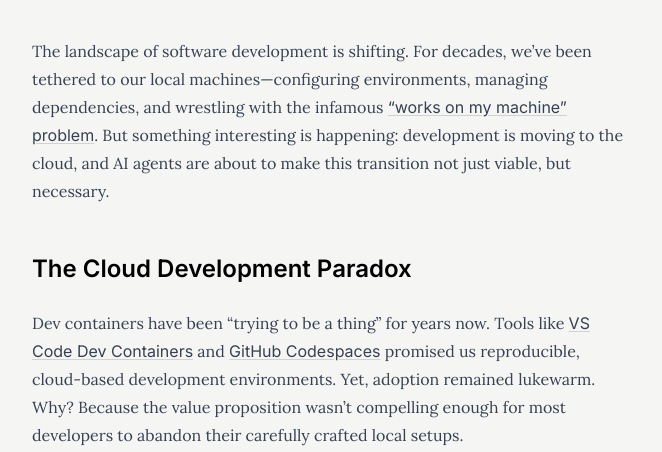
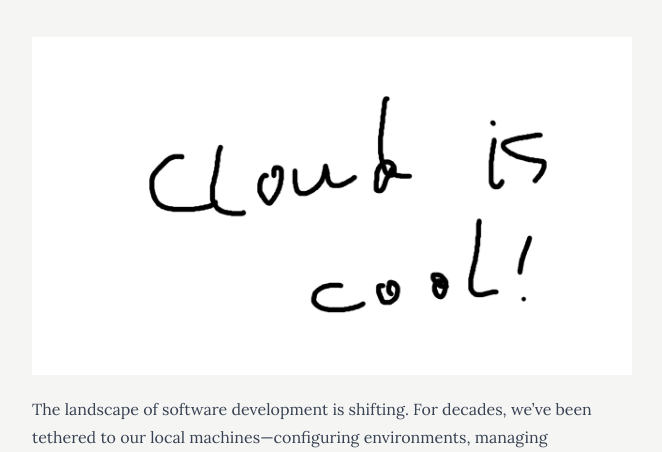
Before and after one commit to abzy128/abzy-kz, an Astro site: page /blog/2025-10-19-background-agents in a window 1280 px wide. Shown: the part 297-749 px from the top of the page, without its empty margins (308-970 px from the left). Built offline with nearby package versions, Linux system fonts and the light colour scheme; Astro itself is replaced by a stand-in of ours; a web font is replaced by a local one.

Commit message:
cloud is cool

```diff
--- a/src/content/blog/2025-10-19-background-agents/index.md
+++ b/src/content/blog/2025-10-19-background-agents/index.md
@@ -3,6 +3,8 @@ title: 'Background Agents and Software Development in Cloud'
 description: 'We need to make robots do the trivial stuff'
 date: '2025-10-19'
 ---
+
+![Cloud is cool](./cloud-is-cool.png)
 
 The landscape of software development is shifting. For decades, we've been tethered to our local machines—configuring environments, managing dependencies, and wrestling with the infamous ["works on my machine" problem](https://coder.com/blog/it-works-on-my-machine-explained). But something interesting is happening: development is moving to the cloud, and AI agents are about to make this transition not just viable, but necessary.
 
```
Also changed, not shown: src/content/blog/2025-10-19-background-agents/cloud-is-cool.png (added).
